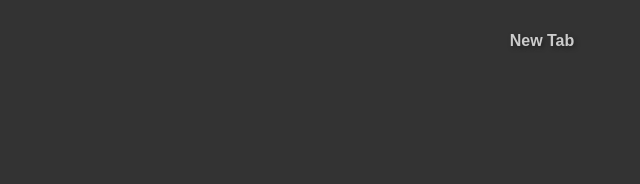
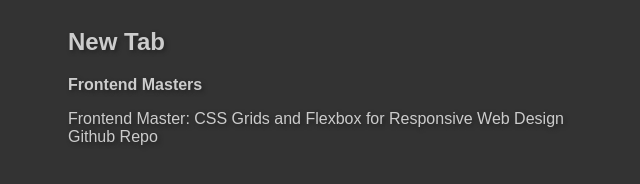
Before and after one commit to eindoofus/eindoofus.github.io, a plain HTML site: page index.html in a window 1280 px wide. Shown: the whole page, without its empty margins (98-738 px from the left). Drawn offline with Linux system fonts and the light colour scheme.

Commit message:
added links

```diff
--- a/index.html
+++ b/index.html
@@ -7,7 +7,16 @@
     <link rel="stylesheet" href="./style.css">
 </head>
 <body>
-    <h1>New Tab</h1>
+    <section>
+        <h1>New Tab</h1>
+        <h2>Frontend Masters</h2>
+        <article>
+            <ul>
+                <li><a href="https://frontendmasters.com/courses/css-grids-flexbox/" class="course-title">Frontend Master: CSS Grids and Flexbox for Responsive Web Design</a></li>
+                <li><a href="https://github.com/jen4web/fem-layout" class="supplemental-material">Github Repo</a></li>
+            </ul>
+        </article>
+    </section>
     <script src="script.js"></script>
 </body>
 </html>
--- a/style.css
+++ b/style.css
@@ -4,14 +4,37 @@
 
 body {
     background-color: #333;
+    display: flex;
+    justify-content: center;
 }
 
 h1 {
     font-family: Arial, Helvetica, sans-serif;
+    font-size: 1.5em;
+    color: #CCC;
+    text-shadow: 2px 2px 4px #222;
+}
+
+section {
+    width: 75%;
+}
+
+ul {
+    list-style: none;
+    padding: 0;
+}
+
+h2 {
+    font-family: Arial, Helvetica, sans-serif;
     font-size: 1em;
     color: #CCC;
-    display: flex;
-    justify-content: center;
     text-shadow: 2px 2px 4px #222;
-    margin-top: 2em;
 }
+
+.course-title,.supplemental-material {
+    font-family: Arial, Helvetica, sans-serif;
+    font-size: 1em;
+    color: #CCC;
+    text-shadow: 2px 2px 4px #222;
+    text-decoration: none;
+}
```
